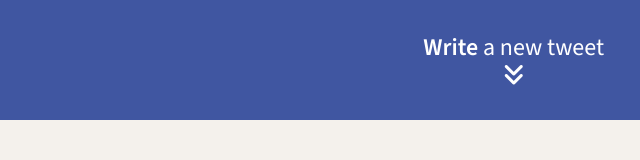
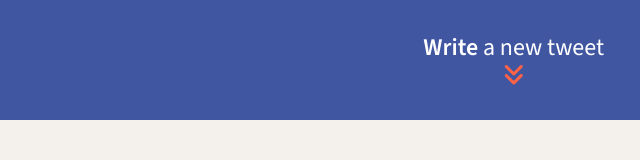
Before and after one commit to JaxonC-06/tweeter, a plain HTML site: page public/index.html in a window 1280 px wide. Shown: the full height of the page, 640-1280 px from the left. Drawn offline with nearby package versions, Linux system fonts and the light colour scheme.

Commit message:
Some styling in HTML nav moved to css docs

```diff
--- a/public/index.html
+++ b/public/index.html
@@ -34,7 +34,7 @@
       <span class="title">tweeter</span>
       <span class="nav-right">
         <p style="margin: 0;"><span class="bold">Write</span> a new tweet</p>
-        <i class="fa-solid fa-angles-down" color="tomato"></i>
+        <i class="fa-solid fa-angles-down"></i>
       </span>
     </nav>
 
--- a/public/styles/nav.css
+++ b/public/styles/nav.css
@@ -18,8 +18,13 @@ nav {
   display: flex;
   flex-direction: column;
   align-items: center;
+  justify-content: flex-end;
 }
 
 .bold {
   font-weight: 600;
 }
+
+.fa-angles-down {
+  color: tomato;
+}
```
